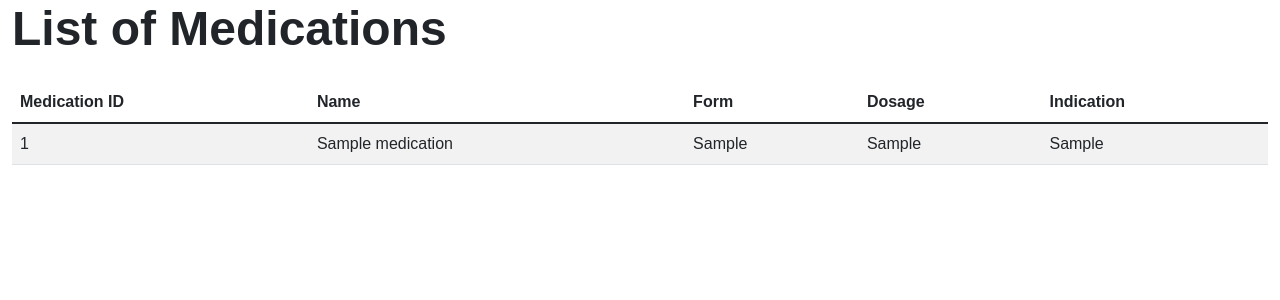
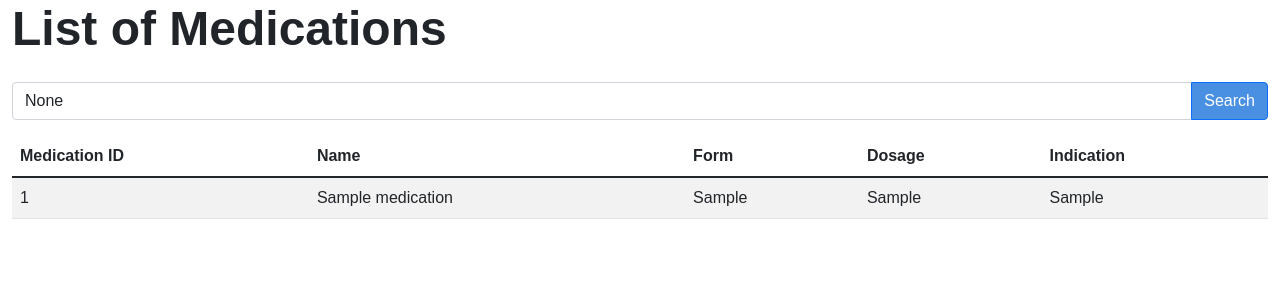
Before and after one commit to glenngx/INF2003-P2-Group15, a Flask app: page /medications in a window 1280 px wide. Shown: the part 56-356 px from the top of the page. Run offline with Flask 3, Linux system fonts and the light colour scheme; the visitor is signed in with stand-in values (Sample User, id 1); tables that the repository leaves empty or names only in its code hold one stand-in row (values such as "Sample post").

Commit message:
added search

```diff
--- a/app.py
+++ b/app.py
@@ -427,8 +427,16 @@
         connection = get_db_connection()
         cursor = connection.cursor(dictionary=True)
 
-        # Fetch all medications from the Medications table
-        cursor.execute("SELECT * FROM Medications")
+        # Get the search query from the URL parameters (GET request)
+        search_query = request.args.get('search')
+
+        if search_query:
+            # If there's a search query, filter medications by the name using SQL LIKE
+            cursor.execute("SELECT * FROM Medications WHERE name LIKE %s", ('%' + search_query + '%',))
+        else:
+            # Otherwise, fetch all medications
+            cursor.execute("SELECT * FROM Medications")
+
         medications = cursor.fetchall()
 
         cursor.close()
@@ -439,5 +447,6 @@
         flash('Please login to view the list of medications.')
         return redirect(url_for('login'))
 
+
 if __name__ == '__main__':
     app.run(debug=True)
--- a/templates/medications.html
+++ b/templates/medications.html
@@ -9,6 +9,14 @@
     <div class="column leftcol">
         <div class="leftcolbg"></div>
         <h1>List of Medications</h1>
+
+        <!-- Search Form -->
+        <form method="GET" action="/medications" class="mb-3">
+            <div class="input-group">
+                <input type="text" class="form-control" name="search" placeholder="Search by medication name" value="{{ request.args.get('search') }}">
+                <button class="btn btn-primary" type="submit">Search</button>
+            </div>
+        </form>
 
         <!-- Display Flash Messages -->
         {% with messages = get_flashed_messages(with_categories=True) %}
@@ -44,6 +52,10 @@
                 {% endfor %}
             </tbody>
         </table>
+
+        {% if medications|length == 0 %}
+            <p>No medications found.</p>
+        {% endif %}
     </div>
     <div class="column rightcol"></div>
 </div>
```
